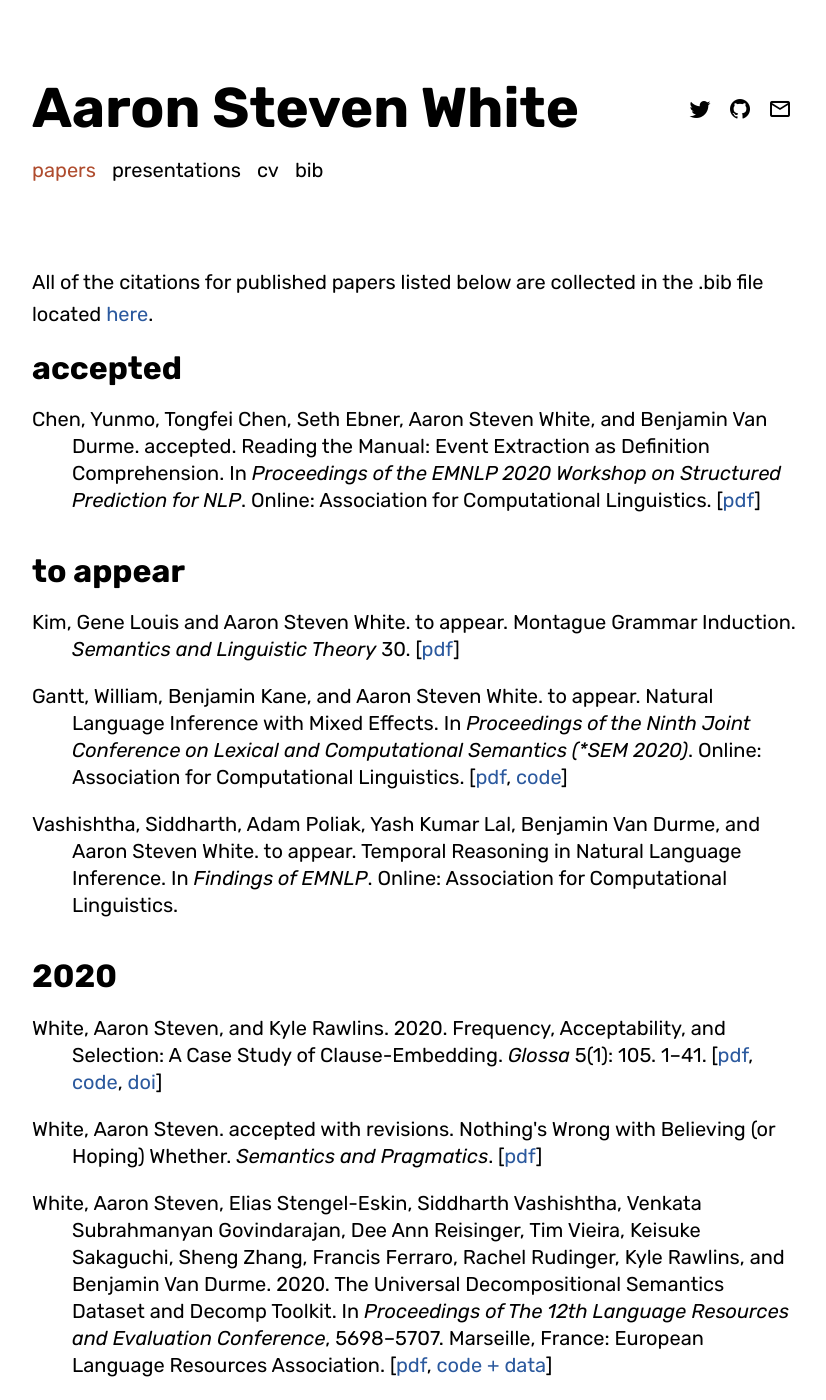
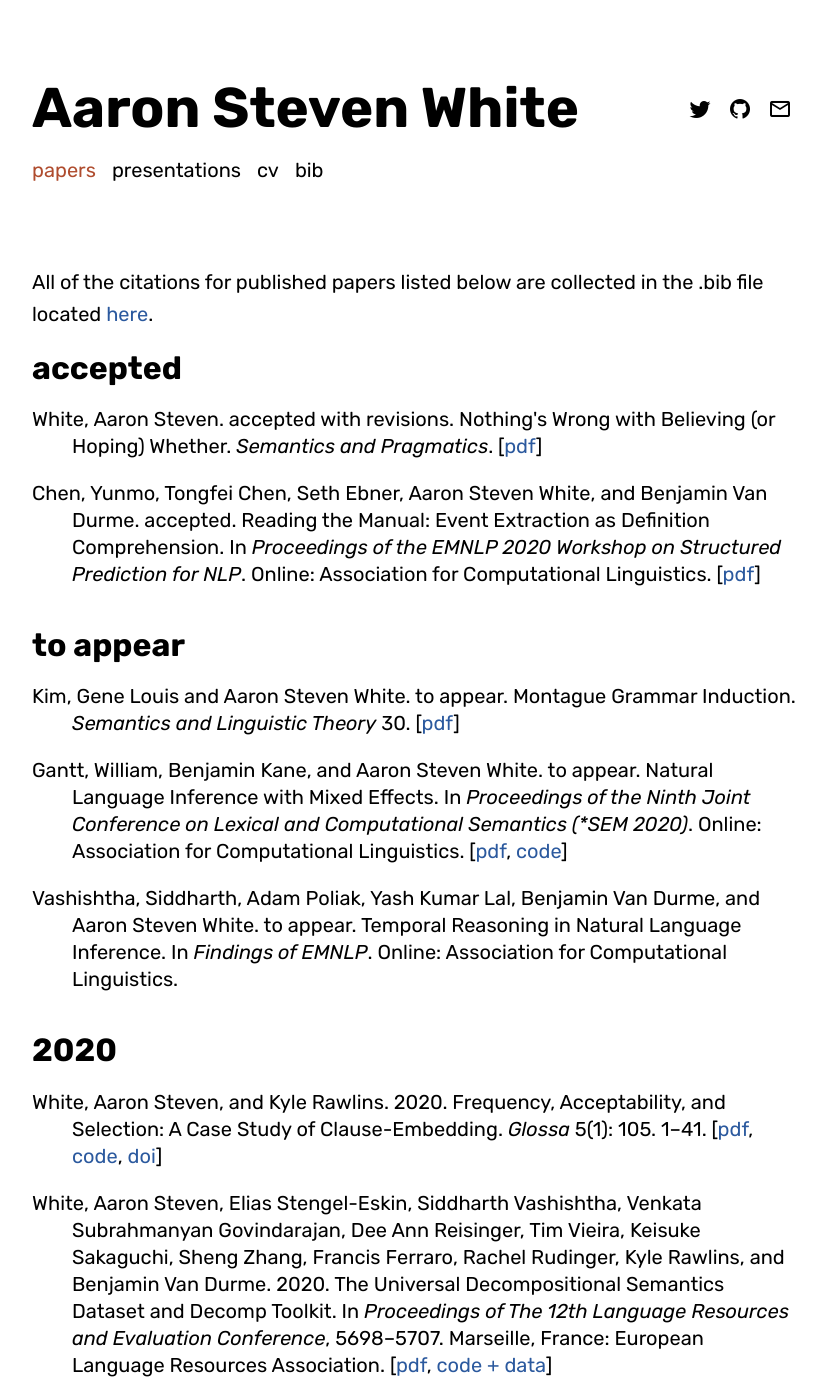
Before and after one commit to JIAXINGUY/aaronstevenwhite.github.io, a Jekyll site: the page built from papers.md, in a window 1280 px wide and 1400 px high. Shown: the whole window, without its empty margins (224-1050 px from the left). Built offline with Jekyll 4.4.1, drawn with Linux system fonts in a browser that asks for light colours; some web fonts are replaced; part of the change alters nothing that is shown.

```diff
--- a/_data/papers.yml
+++ b/_data/papers.yml
@@ -1,5 +1,10 @@
 - year: accepted
   papers:
+  - citation: "White, Aaron Steven. accepted with revisions. Nothing's Wrong with Believing (or Hoping) Whether. <i>Semantics and Pragmatics</i>."
+    links:
+    - label: "pdf"
+      href: "https://ling.auf.net/lingbuzz/004572/current.pdf"
+
   - citation: "Chen, Yunmo, Tongfei Chen, Seth Ebner, Aaron Steven White, and Benjamin Van Durme. accepted. Reading the Manual: Event Extraction as Definition Comprehension. In <i>Proceedings of the EMNLP 2020 Workshop on Structured Prediction for NLP</i>. Online: Association for Computational Linguistics."
     links:
     - label: "pdf"
@@ -34,10 +39,6 @@
     - label: "doi"
       href: "https://doi.org/10.5334/gjgl.1001"
 
-  - citation: "White, Aaron Steven. accepted with revisions. Nothing's Wrong with Believing (or Hoping) Whether. <i>Semantics and Pragmatics</i>."
-    links:
-    - label: "pdf"
-      href: "https://ling.auf.net/lingbuzz/004572/current.pdf"
   - citation: "White, Aaron Steven, Elias Stengel-Eskin, Siddharth Vashishtha, Venkata Subrahmanyan Govindarajan, Dee Ann Reisinger, Tim Vieira, Keisuke Sakaguchi, Sheng Zhang, Francis Ferraro, Rachel Rudinger, Kyle Rawlins, and Benjamin Van Durme. 2020. The Universal Decompositional Semantics Dataset and Decomp Toolkit. In <i>Proceedings of The 12th Language Resources and Evaluation Conference</i>, 5698–5707. Marseille, France: European Language Resources Association."
     links:
     - label: "pdf"
```
